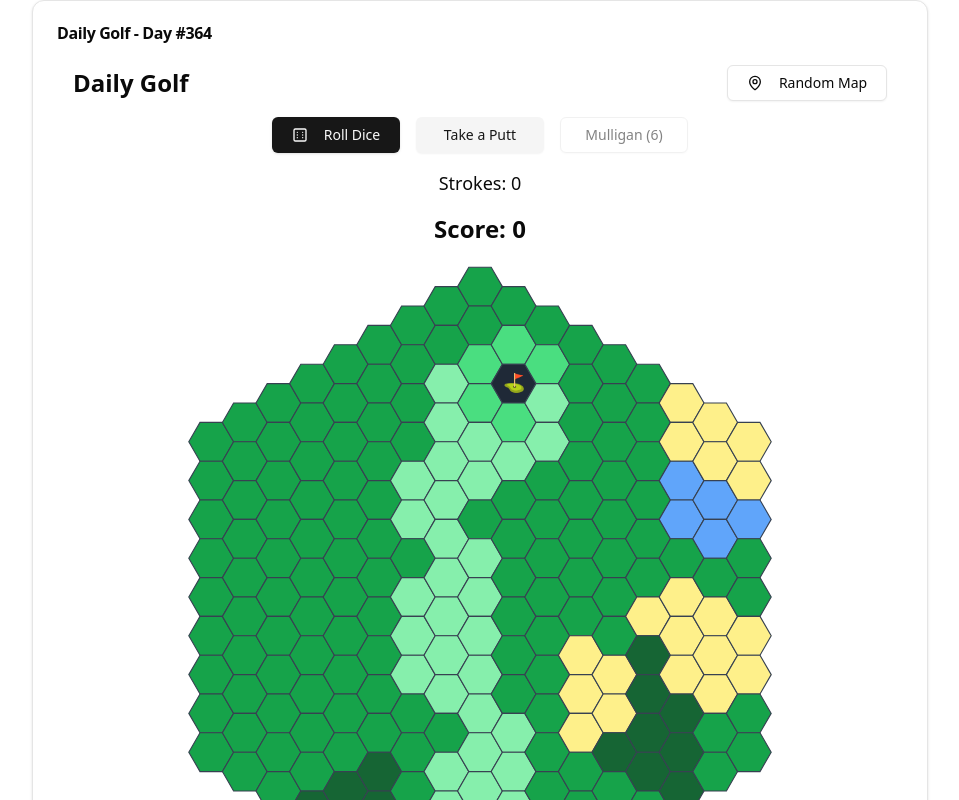
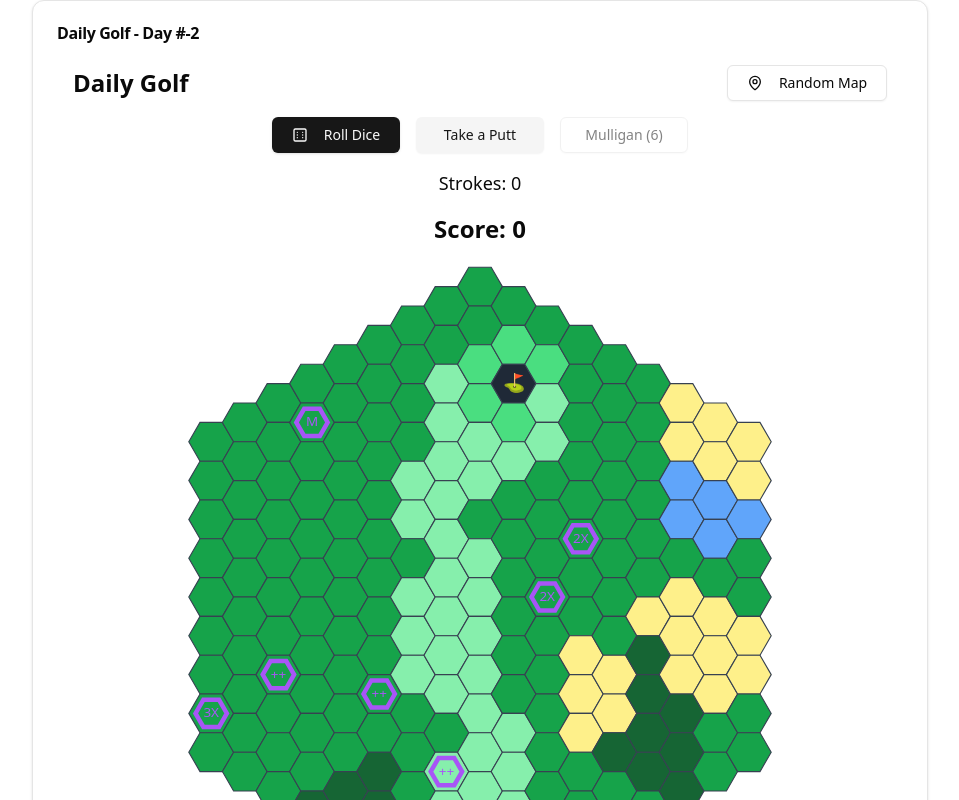
Before and after one commit to jbatch/daily-golf, a React (Vite) app: page / in a window 1280 px wide. Shown: the top 800 px of the page, without its empty margins (160-1119 px from the left). Built offline with nearby package versions, Linux system fonts and the light colour scheme.

Commit message:
Scoring prioritises getting lower golf score

```diff
--- a/src/CourseRenderer.tsx
+++ b/src/CourseRenderer.tsx
@@ -1,5 +1,11 @@
 import React from "react";
-import { TerrainColors, TerrainType, CubeCoord } from "./types";
+import {
+  TerrainColors,
+  TerrainType,
+  CubeCoord,
+  Bonus,
+  BonusType,
+} from "./types";
 import { cubeToPixel, getHexCorners } from "./hexUtils";
 
 // Helper function to scale polygon points around their center
@@ -20,6 +26,7 @@ const scalePolygon = (points: { x: number; y: number }[], scale: number) => {
 
 interface CourseRendererProps {
   grid: Record<string, TerrainType>;
+  bonuses: Record<string, Bonus>;
   validMoves: CubeCoord[];
   playerPosition: CubeCoord;
   onHexClick: (coord: CubeCoord) => void;
@@ -29,12 +36,28 @@ interface CourseRendererProps {
 
 const CourseRenderer: React.FC<CourseRendererProps> = ({
   grid,
+  bonuses,
   validMoves,
   playerPosition,
   onHexClick,
   onHexHover,
   showCoordinates = false,
 }) => {
+  const getBonusText = (bonus: Bonus | null) => {
+    if (!bonus) {
+      return null;
+    }
+    switch (bonus.type) {
+      case BonusType.MULTIPLIER_2X:
+        return "2X";
+      case BonusType.MULTIPLIER_3X:
+        return "3X";
+      case BonusType.POINTS_500:
+        return "++";
+      case BonusType.EXTRA_MULLIGAN:
+        return "M";
+    }
+  };
   return (
     <div className="relative w-full aspect-square max-w-2xl">
       <svg viewBox="-150 -150 300 300" className="w-full h-full">
@@ -51,7 +74,6 @@ const CourseRenderer: React.FC<CourseRendererProps> = ({
             <text x="-130" y="75" fill="red" fontSize="12">
               S
             </text>
-
             <line
               x1="0"
               y1="-120"
@@ -63,7 +85,6 @@ const CourseRenderer: React.FC<CourseRendererProps> = ({
             <text x="5" y="-125" fill="green" fontSize="12">
               Q
             </text>
-
             <line
               x1="120"
               y1="70"
@@ -75,7 +96,6 @@ const CourseRenderer: React.FC<CourseRendererProps> = ({
             <text x="125" y="75" fill="blue" fontSize="12">
               R
             </text>
-
             <circle cx="0" cy="0" r="2" fill="black" />
             <text x="8" y="8" fontSize="10">
               (0,0,0)
@@ -90,7 +110,8 @@ const CourseRenderer: React.FC<CourseRendererProps> = ({
           const isValidMove = validMoves.some(
             (move) => move.q === q && move.r === r && move.s === -q - r
           );
-
+          const bonus = bonuses[key];
+          const bonusText = getBonusText(bonus);
           return (
             <g
               key={key}
@@ -98,6 +119,7 @@ const CourseRenderer: React.FC<CourseRendererProps> = ({
               onMouseEnter={() => onHexHover({ q, r, s })}
               onMouseLeave={() => onHexHover(null)}
             >
+              {/* Base hex tile */}
               <polygon
                 points={corners.map((p) => `${p.x},${p.y}`).join(" ")}
                 fill={TerrainColors[value]}
@@ -105,6 +127,33 @@ const CourseRenderer: React.FC<CourseRendererProps> = ({
                 strokeWidth="0.5"
                 className={isValidMove ? "cursor-pointer hover:opacity-80" : ""}
               />
+
+              {/* Bonus indicator */}
+              {bonusText && (
+                <g opacity={bonus.used ? 0.3 : 1}>
+                  <polygon
+                    points={scalePolygon(corners, 0.7)
+                      .map((p) => `${p.x},${p.y}`)
+                      .join(" ")}
+                    fill="none"
+                    stroke="#a855f7"
+                    strokeWidth="2"
+                    className="pointer-events-none"
+                  />
+                  <text
+                    x={center.x}
+                    y={center.y}
+                    fontSize="6"
+                    textAnchor="middle"
+                    fill="#a855f7"
+                    dy=".3em"
+                  >
+                    {bonusText}
+                  </text>
+                </g>
+              )}
+
+              {/* Valid move indicator */}
               {isValidMove && (
                 <polygon
                   points={scalePolygon(corners, 0.85)
@@ -116,6 +165,8 @@ const CourseRenderer: React.FC<CourseRendererProps> = ({
                   className="pointer-events-none"
                 />
               )}
+
+              {/* Player position */}
               {q === playerPosition.q && r === playerPosition.r && (
                 <circle
                   cx={center.x}
@@ -125,6 +176,8 @@ const CourseRenderer: React.FC<CourseRendererProps> = ({
                   stroke="black"
                 />
               )}
+
+              {/* Hole flag */}
               {value === TerrainType.HOLE && (
                 <text
                   x={center.x}
--- a/src/DiceGolfGame.tsx
+++ b/src/DiceGolfGame.tsx
@@ -10,7 +10,7 @@ import { ShotScore, useGolfScoring } from "./useGolfScoring";
 import ScoreDisplay from "./ScoreDisplay";
 
 const getDayNumber = () => {
-  const start = new Date("2024-01-13").getTime();
+  const start = new Date("2025-01-13").getTime();
   const now = new Date().getTime();
   return Math.floor((now - start) / (1000 * 60 * 60 * 24));
 };
@@ -51,8 +51,13 @@ const DiceGolfGame = () => {
           gameState.lastRoll,
           gameState.playerPosition,
           course.end
-        ).gameOver
+        ).gameOver,
+        gameState.strokes
       );
+      if (!shotScore) {
+        // Out of shots
+        return;
+      }
       setLastShot(shotScore);
 
       // Mark any collected bonuses as used
@@ -71,6 +76,7 @@ const DiceGolfGame = () => {
       course.end,
       gameState.lastRoll,
       gameState.playerPosition,
+      gameState.strokes,
       gameState.validMoves,
       moveToHex,
       recordShot,
@@ -80,9 +86,12 @@ const DiceGolfGame = () => {
   // Show game over dialog when game is complete
   useEffect(() => {
     if (gameState.gameOver) {
-      setShowGameOver(true);
+      console.log(scoreState);
+      setTimeout(() => {
+        setShowGameOver(true);
+      }, 1000);
     }
-  }, [gameState.gameOver]);
+  }, [gameState.gameOver, scoreState]);
 
   const handleNewMap = useCallback(() => {
     const seed = Math.floor(Math.random() * 1000000);
@@ -116,6 +125,7 @@ const DiceGolfGame = () => {
 
             <CourseRenderer
               grid={course.grid}
+              bonuses={course.bonuses}
               validMoves={gameState.validMoves}
               playerPosition={gameState.playerPosition}
               onHexClick={handleMove}
@@ -134,7 +144,7 @@ const DiceGolfGame = () => {
       <GameOverDialog
         isOpen={showGameOver}
         onClose={() => setShowGameOver(false)}
-        score={calculateFinalScore(gameState.mulligansLeft)}
+        score={calculateFinalScore(gameState)}
         mulligansUsed={6 - gameState.mulligansLeft}
         dayNumber={getDayNumber()}
         strokes={gameState.strokes}
--- a/src/GameOverDialog.tsx
+++ b/src/GameOverDialog.tsx
@@ -49,7 +49,7 @@ const GameOverDialog: React.FC<GameOverDialogProps> = ({
       <AlertDialogContent>
         <AlertDialogHeader>
           <AlertDialogTitle>Course Complete! 🎉</AlertDialogTitle>
-          <AlertDialogDescription>
+          <AlertDialogDescription asChild>
             <div className="mt-4 space-y-2">
               <div className="text-xl font-bold">Final Score: {score}</div>
               <div className="space-y-1 text-sm grid grid-cols-2 gap-1">
--- a/src/courseGeneration.ts
+++ b/src/courseGeneration.ts
@@ -317,7 +317,6 @@ export const generateCourse = (seed: number): CourseState => {
   // Place tee and hole
   grid[`${start.q},${start.r},${start.s}`] = TerrainType.TEE;
   grid[`${end.q},${end.r},${end.s}`] = TerrainType.HOLE;
-  console.log({ bonuses });
 
   return { grid, bonuses, start, end, seed };
 };
--- a/src/useDiceGolfHook.ts
+++ b/src/useDiceGolfHook.ts
@@ -178,39 +178,42 @@ export const useDiceGolf = (initialCourse: CourseState) => {
       )
     );
 
-    const getBaseRoll = () => {
+    const getRoll = (bonus: number) => {
       let roll = 0;
       do {
-        roll = Math.floor(Math.random() * 6) + 1;
+        roll = Math.max(1, Math.floor(Math.random() * 6) + 1 + bonus);
       } while (gameState.blockedRolls.includes(roll));
       return roll;
+    };
+
+    const getBonus = (terrain: TerrainType) => {
+      if ([TerrainType.TEE].includes(terrain)) {
+        return 1;
+      }
+      if (terrain === TerrainType.SAND) {
+        return -1;
+      }
+      return 0;
     };
 
     // Final roll
     setTimeout(() => {
       setRolling(false);
 
-      const baseRoll = getBaseRoll();
       const terrainType = getCurrentTerrain();
-      console.log(gameState.blockedRolls, terrainType);
-
-      // Apply terrain modifiers
-      let finalRoll = baseRoll;
-      if ([TerrainType.FAIRWAY, TerrainType.TEE].includes(terrainType))
-        finalRoll += 1;
-      if (terrainType === TerrainType.SAND) finalRoll -= 1;
-      finalRoll = Math.max(1, finalRoll);
+      const bonus = getBonus(terrainType);
+      const roll = getRoll(bonus);
 
       // Calculate valid moves
       const validMoves = calculateValidMoves(
         gameState.playerPosition,
-        finalRoll,
+        roll,
         course
       );
 
       setGameState((prev) => ({
         ...prev,
-        lastRoll: finalRoll,
+        lastRoll: roll,
         validMoves,
       }));
     }, 500);
--- a/src/useGolfScoring.ts
+++ b/src/useGolfScoring.ts
@@ -1,6 +1,6 @@
-import { useState, useCallback } from "react";
+import { useState, useCallback, useMemo } from "react";
 import { CubeCoord, CourseState, TerrainType, BonusType } from "./types";
-import { getHexDistance, getHexesInLine } from "./useDiceGolfHook";
+import { GameState, getHexDistance, getHexesInLine } from "./useDiceGolfHook";
 
 export interface ShotScore {
   points: number;
@@ -15,19 +15,42 @@ export interface ScoreState {
   shotHistory: ShotScore[];
   collectedBonuses: Set<string>;
   skillShotStreak: number;
+  strokesOverPar: number;
 }
 
+const calculatePar = (course: CourseState): number => {
+  // Calculate minimum distance from tee to hole
+  const baseDistance = getHexDistance(course.start, course.end);
+
+  // Par calculation:
+  // Base par is the minimum distance in hexes
+  // Add 1 stroke per 3 hazards in the play area
+  // Add 1 for putting
+  // Add 1 for general course difficulty
+  return Math.floor(baseDistance / 4) + 2;
+};
+
+const MAX_SHOTS = (par: number) => par + 6; // Maximum shots allowed is par + 6
+
 export const useGolfScoring = (course: CourseState) => {
+  const par = useMemo(() => calculatePar(course), [course]);
+
   const [scoreState, setScoreState] = useState<ScoreState>({
     totalScore: 0,
     currentMultiplier: 1,
     shotHistory: [],
     collectedBonuses: new Set(),
     skillShotStreak: 0,
+    strokesOverPar: 0,
   });
 
   const calculateShotScore = useCallback(
-    (from: CubeCoord, to: CubeCoord, isGameOver: boolean): ShotScore => {
+    (
+      from: CubeCoord,
+      to: CubeCoord,
+      isGameOver: boolean,
+      currentStrokes: number
+    ): ShotScore => {
       const shotScore: ShotScore = {
         points: 0,
         bonusesCollected: [],
@@ -35,8 +58,10 @@ export const useGolfScoring = (course: CourseState) => {
         isSkillShot: false,
       };
 
-      // Base points for the shot
-      shotScore.points += 100;
+      // Base points for the shot (decreases as you go over par)
+      const strokesOverPar = Math.max(0, currentStrokes - par);
+      const basePoints = Math.max(25, 100 - strokesOverPar * 25);
+      shotScore.points += basePoints;
 
       // Check for water carry (skill shot)
       const pathHexes = getHexesInLine(from, to);
@@ -86,52 +111,97 @@ export const useGolfScoring = (course: CourseState) => {
     [
       course.bonuses,
       course.grid,
+      par,
       scoreState.collectedBonuses,
       scoreState.currentMultiplier,
     ]
   );
 
   const recordShot = useCallback(
-    (from: CubeCoord, to: CubeCoord, isGameOver: boolean) => {
-      const shotScore = calculateShotScore(from, to, isGameOver);
+    (
+      from: CubeCoord,
+      to: CubeCoord,
+      isGameOver: boolean,
+      currentStrokes: number
+    ) => {
+      // Check if we've exceeded maximum shots
+      if (currentStrokes >= MAX_SHOTS(par)) {
+        return null; // Indicate shot limit reached
+      }
 
-      setScoreState((prev) => {
+      const shotScore = calculateShotScore(
+        from,
+        to,
+        isGameOver,
+        currentStrokes
+      );
+
       // Update streak
-        const newStreak = shotScore.isSkillShot ? prev.skillShotStreak + 1 : 0;
+      const newStreak = shotScore.isSkillShot
+        ? scoreState.skillShotStreak + 1
+        : 0;
 
-        // Calculate new multiplier (base + streak bonus)
+      // Calculate new multiplier (base + streak bonus) for shot and future shots
       const streakBonus = Math.min(newStreak * 0.1, 0.5); // Max 50% bonus from streak
       const newMultiplier = Math.max(1, shotScore.multiplier + streakBonus);
+      shotScore.multiplier = newMultiplier;
 
       // Add collected bonuses to the set
-        const newCollectedBonuses = new Set(prev.collectedBonuses);
+      const newCollectedBonuses = new Set(scoreState.collectedBonuses);
       shotScore.bonusesCollected.forEach((b) => newCollectedBonuses.add(b));
-
-        return {
-          totalScore: prev.totalScore + shotScore.points * shotScore.multiplier,
+      const newScore = {
+        totalScore:
+          scoreState.totalScore + shotScore.points * shotScore.multiplier,
         currentMultiplier: newMultiplier,
-          shotHistory: [...prev.shotHistory, shotScore],
+        shotHistory: [...scoreState.shotHistory, shotScore],
         collectedBonuses: newCollectedBonuses,
         skillShotStreak: newStreak,
+        strokesOverPar: Math.max(0, currentStrokes - par),
       };
-      });
+      setScoreState(newScore);
 
       return shotScore;
     },
-    [calculateShotScore]
+    [
+      calculateShotScore,
+      par,
+      scoreState.collectedBonuses,
+      scoreState.shotHistory,
+      scoreState.skillShotStreak,
+      scoreState.totalScore,
+    ]
   );
 
   const calculateFinalScore = useCallback(
-    (mulligansLeft: number) => {
+    (gameState: GameState) => {
+      if (!gameState.gameOver) {
+        return 0;
+      }
+      const { mulligansLeft, strokes } = gameState;
       const mulliganBonus = mulligansLeft * 200;
-      return scoreState.totalScore + mulliganBonus;
+
+      // Par bonus calculation
+      let parBonus = 0;
+      if (strokes <= par) {
+        // Significant bonus for being under or at par
+        const strokesUnderPar = par - strokes;
+        parBonus = 2000 + strokesUnderPar * 1000; // 2000 for par, +1000 per stroke under
+      } else {
+        // Penalty for being over par
+        const strokesOverPar = strokes - par;
+        parBonus = -500 * strokesOverPar; // -500 points per stroke over par
+      }
+
+      return scoreState.totalScore + mulliganBonus + parBonus;
     },
-    [scoreState.totalScore]
+    [par, scoreState.totalScore]
   );
 
   return {
     scoreState,
     recordShot,
     calculateFinalScore,
+    par,
+    maxShots: MAX_SHOTS(par),
   };
 };
```
Lines whose indentation alone changed are shown as unchanged.
